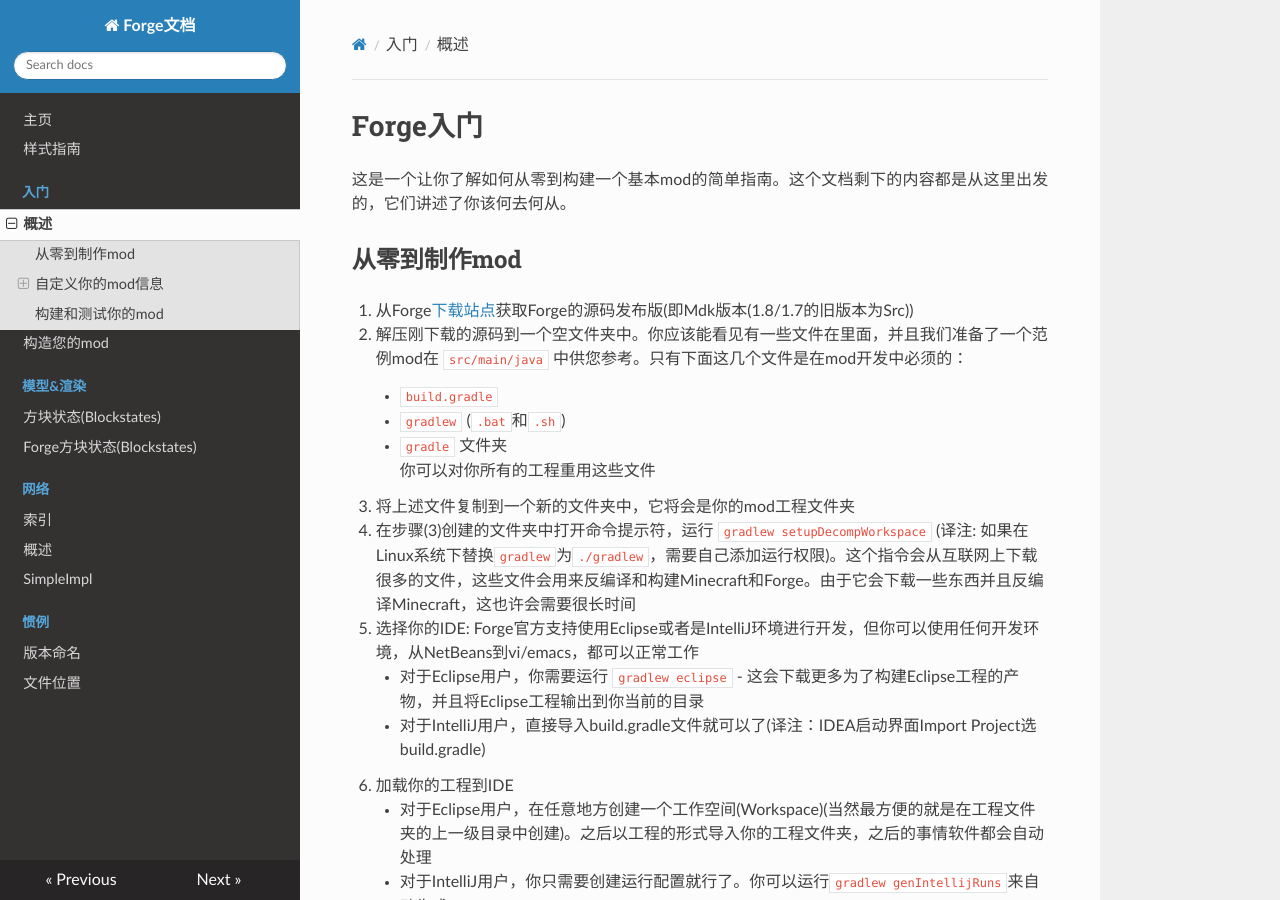
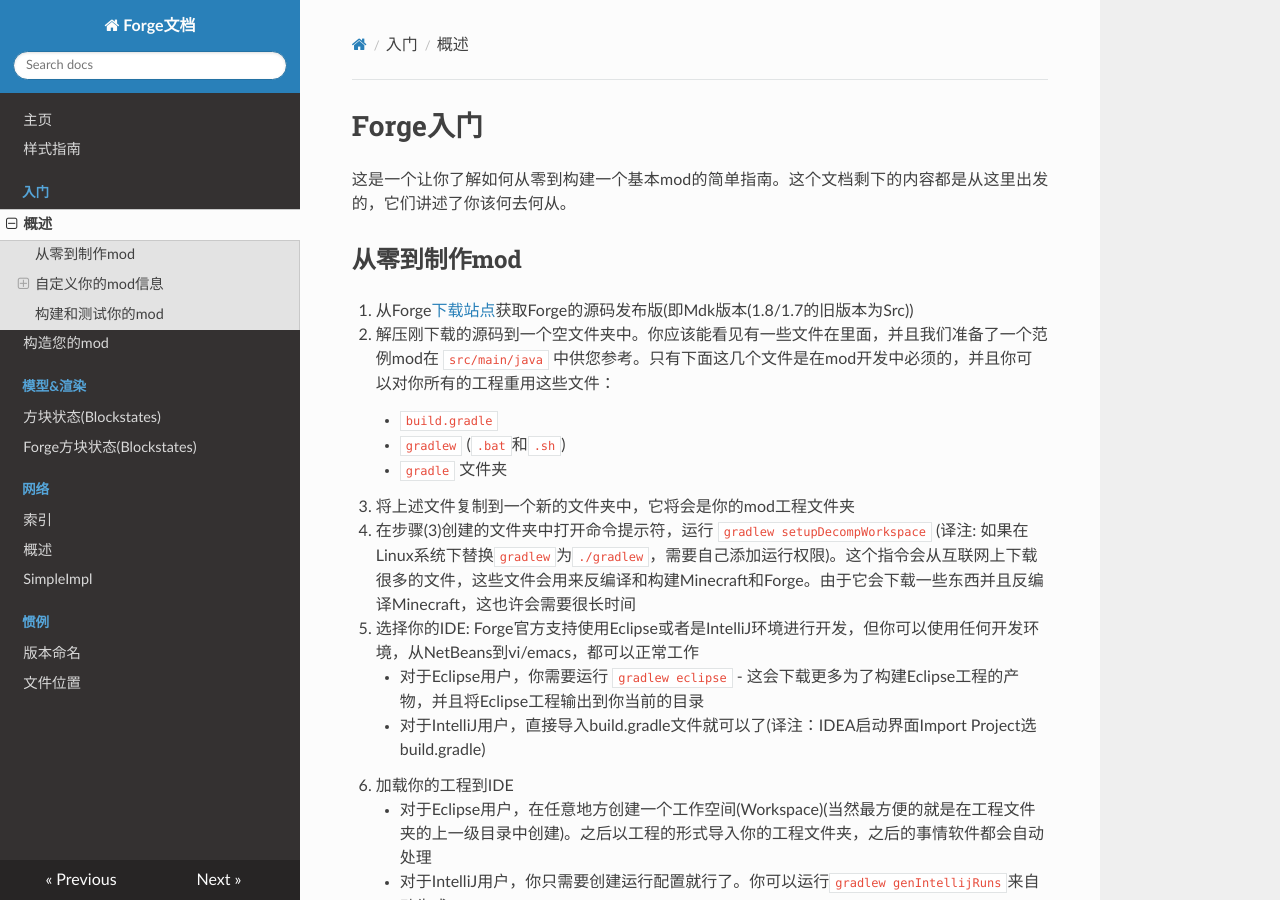
Before and after one commit to Krasjet/Forge-Documentation-CN, an MkDocs documentation site: the page built from docs/gettingstarted/index.md, in a window 1280 px wide and 900 px high. Built offline with MkDocs 1.6.1, drawn with Linux system fonts in a browser that asks for light colours; nearby versions of some CDN libraries; old or Windows-style settings are respelled for this version of MkDocs.

Commit message:
Rephrase getting started guide to avoid formatting problem

```diff
--- a/docs/gettingstarted/index.md
+++ b/docs/gettingstarted/index.md
@@ -7,11 +7,10 @@ Forge入门
 -----------
 
 1. 从Forge[下载站点][files]获取Forge的源码发布版(即Mdk版本(1.8/1.7的旧版本为Src))
-2. 解压刚下载的源码到一个空文件夹中。你应该能看见有一些文件在里面，并且我们准备了一个范例mod在 `src/main/java` 中供您参考。只有下面这几个文件是在mod开发中必须的：
+2. 解压刚下载的源码到一个空文件夹中。你应该能看见有一些文件在里面，并且我们准备了一个范例mod在 `src/main/java` 中供您参考。只有下面这几个文件是在mod开发中必须的，并且你可以对你所有的工程重用这些文件：
     * `build.gradle`
     * `gradlew` (`.bat`和`.sh`)
     * `gradle` 文件夹
-你可以对你所有的工程重用这些文件
 3. 将上述文件复制到一个新的文件夹中，它将会是你的mod工程文件夹
 4. 在步骤(3)创建的文件夹中打开命令提示符，运行 `gradlew setupDecompWorkspace` (译注: 如果在Linux系统下替换`gradlew`为`./gradlew`，需要自己添加运行权限)。这个指令会从互联网上下载很多的文件，这些文件会用来反编译和构建Minecraft和Forge。由于它会下载一些东西并且反编译Minecraft，这也许会需要很长时间
 5. 选择你的IDE: Forge官方支持使用Eclipse或者是IntelliJ环境进行开发，但你可以使用任何开发环境，从NetBeans到vi/emacs，都可以正常工作
```
Also changed, not shown: docs/index.md (+1 -1 lines).
